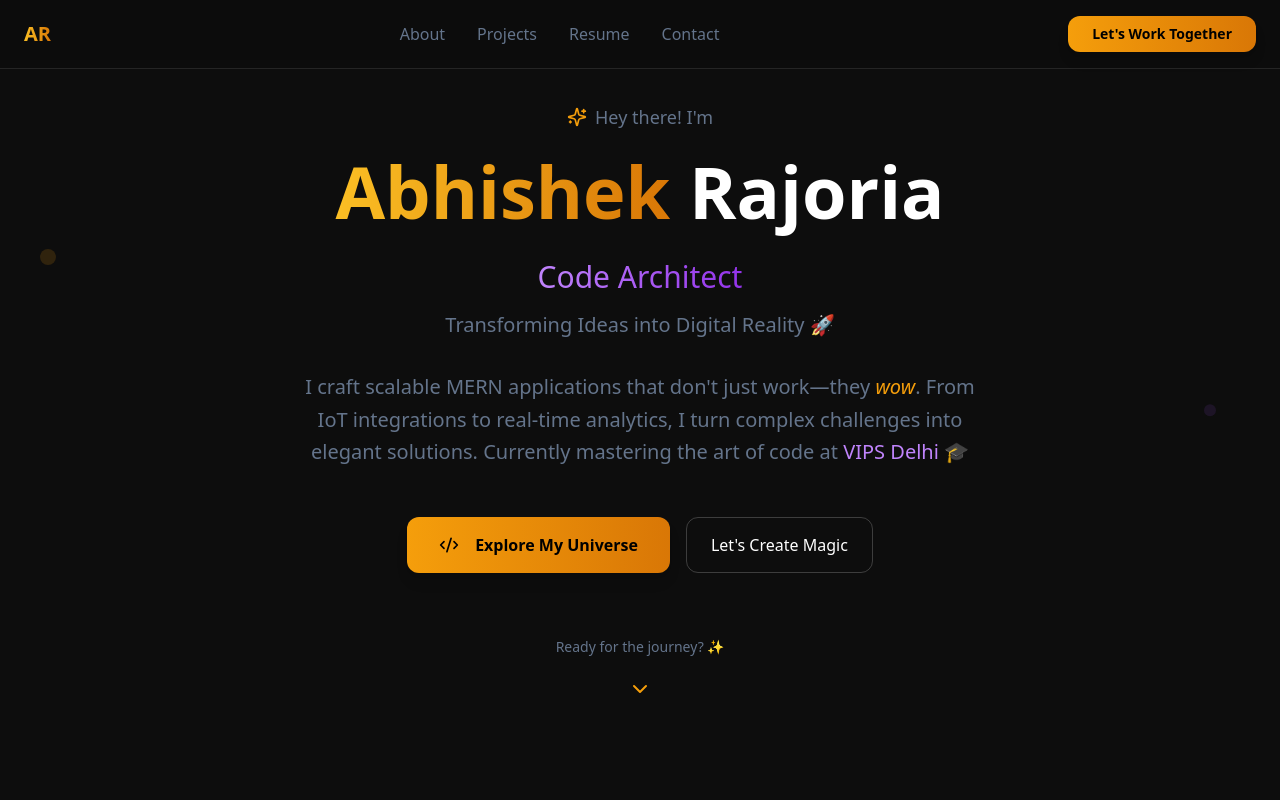
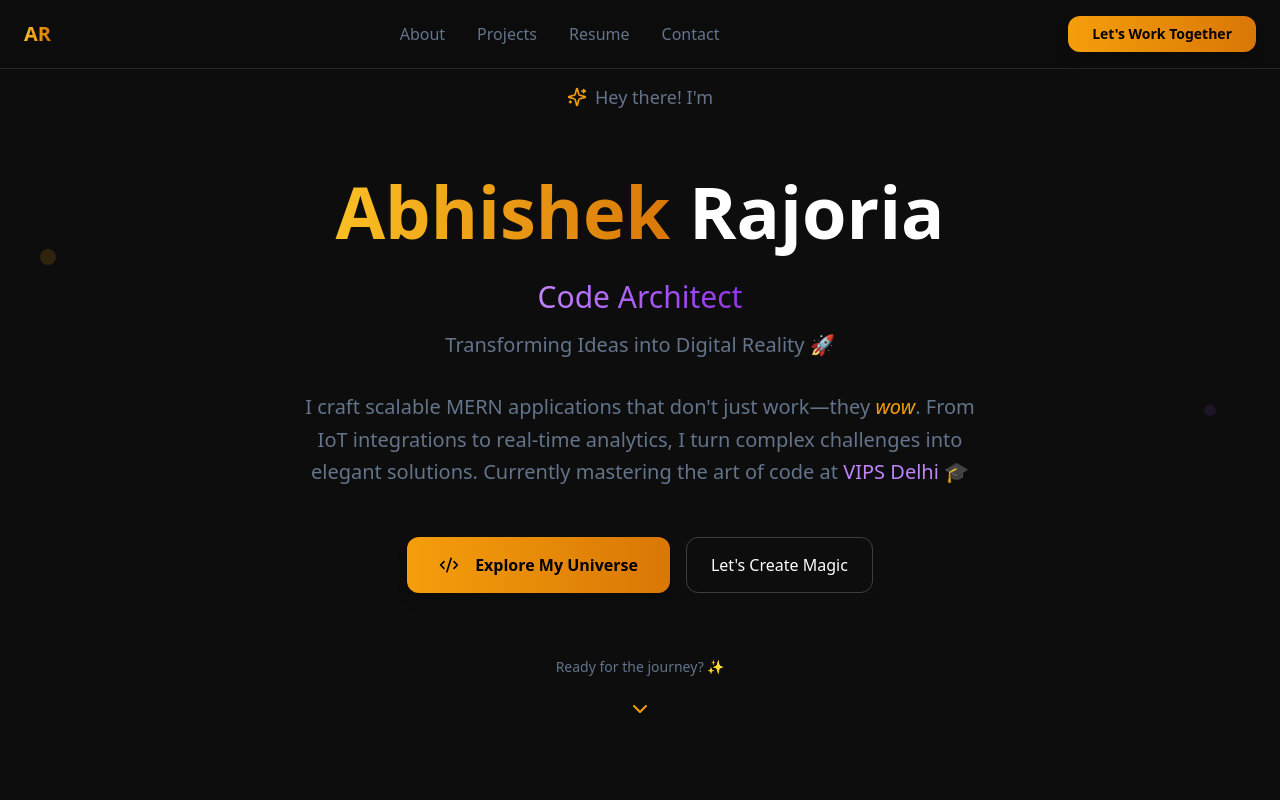
Before and after one commit to Abhishek1334/Abhishek-Rajoria-Portfolio, a React (Vite) app: page / in a window 1280 px wide. Shown: the top 800 px of the page. Built offline with nearby package versions, Linux system fonts and the light colour scheme.

Commit message:
Update HeroSection.tsx

```diff
--- a/src/components/HeroSection.tsx
+++ b/src/components/HeroSection.tsx
@@ -99,7 +99,7 @@ const HeroSection = () => {
 
           {/* Name */}
           <motion.h1
-            className="text-5xl md:text-7xl font-bold mb-8"
+            className="text-5xl md:text-7xl font-bold mb-8 pt-10"
             variants={itemVariants}
           >
             <span className="text-gradient-amber">Abhishek</span>{' '}
```
